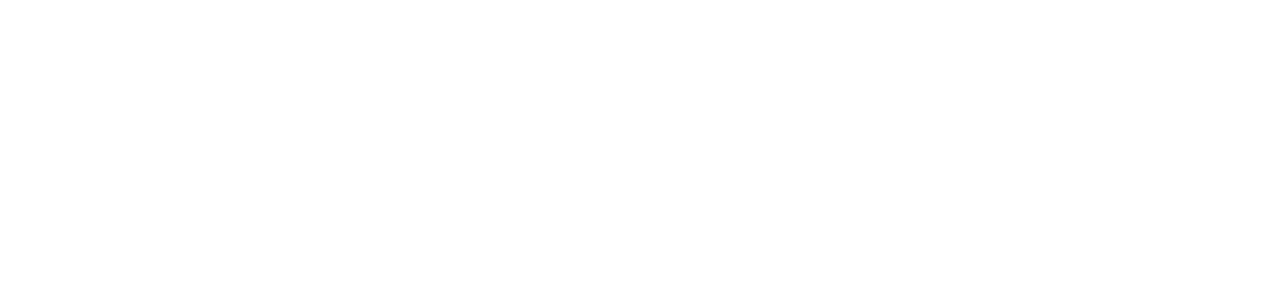
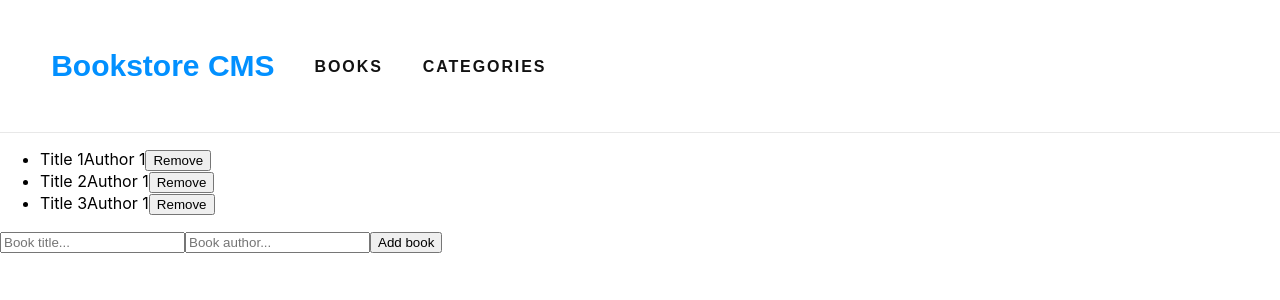
Before and after one commit to SergSkol/bookstore, a React (Create React App) app: page / in a window 1280 px wide. Shown: the top 300 px of the page. Built offline with nearby package versions, Linux system fonts and the light colour scheme.

Commit message:
Add basic components

```diff
--- a/package.json
+++ b/package.json
@@ -6,8 +6,11 @@
     "@testing-library/jest-dom": "^5.16.5",
     "@testing-library/react": "^13.4.0",
     "@testing-library/user-event": "^13.5.0",
+    "prop-types": "^15.8.1",
     "react": "^18.2.0",
     "react-dom": "^18.2.0",
+    "react-icons": "^4.7.1",
+    "react-router-dom": "^6.4.5",
     "react-scripts": "5.0.1",
     "web-vitals": "^2.1.4"
   },
--- a/src/App.js
+++ b/src/App.js
@@ -1,10 +1,23 @@
-function App() {
-  return (
-    <div className="App">
-      <header className="App-header">
-      </header>
-    </div>
-  );
-}
+import React from 'react';
+import { BrowserRouter, Routes, Route } from 'react-router-dom';
+import Navbar from './components/Navbar';
+import Books from './components/BookContainer';
+import Categories from './components/Categories';
+
+const App = () => (
+  <BrowserRouter>
+    <Navbar />
+    <Routes>
+      <Route
+        path="/"
+        element={<Books />}
+      />
+      <Route
+        path="/categories"
+        element={<Categories />}
+      />
+    </Routes>
+  </BrowserRouter>
+);
 
 export default App;
--- /dev/null
+++ b/src/components/BookContainer.js
@@ -0,0 +1,42 @@
+import React from 'react';
+import { Routes, Route } from 'react-router-dom';
+import BookList from './BookList';
+import InputBook from './InputBook';
+
+const books = [
+  {
+    id: 1,
+    title: 'Title 1',
+    author: 'Author 1',
+  },
+  {
+    id: 2,
+    title: 'Title 2',
+    author: 'Author 1',
+  },
+  {
+    id: 3,
+    title: 'Title 3',
+    author: 'Author 1',
+  },
+];
+
+const BookContainer = () => (
+  <Routes>
+    <Route
+      path="/"
+      element={(
+        <div className="container">
+          <div className="inner">
+            <BookList
+              books={books}
+            />
+            <InputBook />
+          </div>
+        </div>
+      )}
+    />
+  </Routes>
+);
+
+export default BookContainer;
--- /dev/null
+++ b/src/components/BookItem.js
@@ -0,0 +1,28 @@
+import React from 'react';
+import PropTypes from 'prop-types';
+
+const BookItem = (props) => {
+  const {
+    book: { id, title, author },
+  } = props;
+
+  return (
+    <li className="bookItem" key={id}>
+      <span>{title}</span>
+      <span>{author}</span>
+      <button type="submit">
+        Remove
+      </button>
+    </li>
+  );
+};
+
+BookItem.propTypes = {
+  book: PropTypes.shape({
+    id: PropTypes.string,
+    title: PropTypes.string,
+    author: PropTypes.string,
+  }).isRequired,
+};
+
+export default BookItem;
--- /dev/null
+++ b/src/components/BookList.js
@@ -0,0 +1,32 @@
+import React from 'react';
+import PropTypes from 'prop-types';
+import BookItem from './BookItem';
+
+const BookList = (props) => {
+  const {
+    books,
+  } = props;
+
+  return (
+    <ul>
+      {books.map((book) => (
+        <BookItem
+          key={book.id}
+          book={book}
+        />
+      ))}
+    </ul>
+  );
+};
+
+BookList.propTypes = {
+  books: PropTypes.arrayOf(
+    PropTypes.shape({
+      id: PropTypes.string,
+      title: PropTypes.string,
+      author: PropTypes.string,
+    }),
+  ).isRequired,
+};
+
+export default BookList;
--- /dev/null
+++ b/src/components/Categories.js
@@ -0,0 +1,9 @@
+import React from 'react';
+
+const Categories = () => (
+  <div className="quoteContent">
+    <button type="submit">Check status</button>
+  </div>
+);
+
+export default Categories;
--- /dev/null
+++ b/src/components/InputBook.js
@@ -0,0 +1,23 @@
+import React from 'react';
+
+const InputBook = () => (
+  <form className="inputFormContainer">
+    <input
+      type="text"
+      className="input-text"
+      placeholder="Book title..."
+      name="title"
+    />
+    <input
+      type="text"
+      className="input-text"
+      placeholder="Book author..."
+      name="author"
+    />
+    <button type="submit" className="input-submit">
+      Add book
+    </button>
+  </form>
+);
+
+export default InputBook;
--- /dev/null
+++ b/src/components/Navbar.js
@@ -0,0 +1,14 @@
+import React from 'react';
+import { Link } from 'react-router-dom';
+
+const Navbar = () => (
+  <nav className="navBar">
+    <h1>Bookstore CMS</h1>
+    <ul className="navMenu">
+      <li><Link to="/" className="navItem">BOOKS</Link></li>
+      <li><Link to="/categories" className="navItem">CATEGORIES</Link></li>
+    </ul>
+  </nav>
+);
+
+export default Navbar;
--- a/src/index.css
+++ b/src/index.css
@@ -25,3 +25,34 @@
     'Courier New',
     monospace;
 }
+
+.navBar {
+  display: flex;
+  align-items: center;
+  padding: 24px 4%;
+  border-bottom: 1px solid #e8e8e8;
+}
+
+.navBar h1 {
+  font-family: "Montserrat", sans-serif;
+  font-size: 1.875rem;
+  font-weight: 700;
+  color: #0290ff;
+}
+
+.navMenu {
+  display: flex;
+  flex-grow: 1;
+  list-style: none;
+  gap: 40px;
+  grid-gap: 40px;
+}
+
+.navItem {
+  text-decoration: none;
+  font-size: 16px;
+  font-weight: bold;
+  color: #121212;
+  font-family: "Montserrat", sans-serif;
+  letter-spacing: 1.9px;
+}
```
Also changed, not shown: 1 other file (tests, documents, lock files or other folders).
